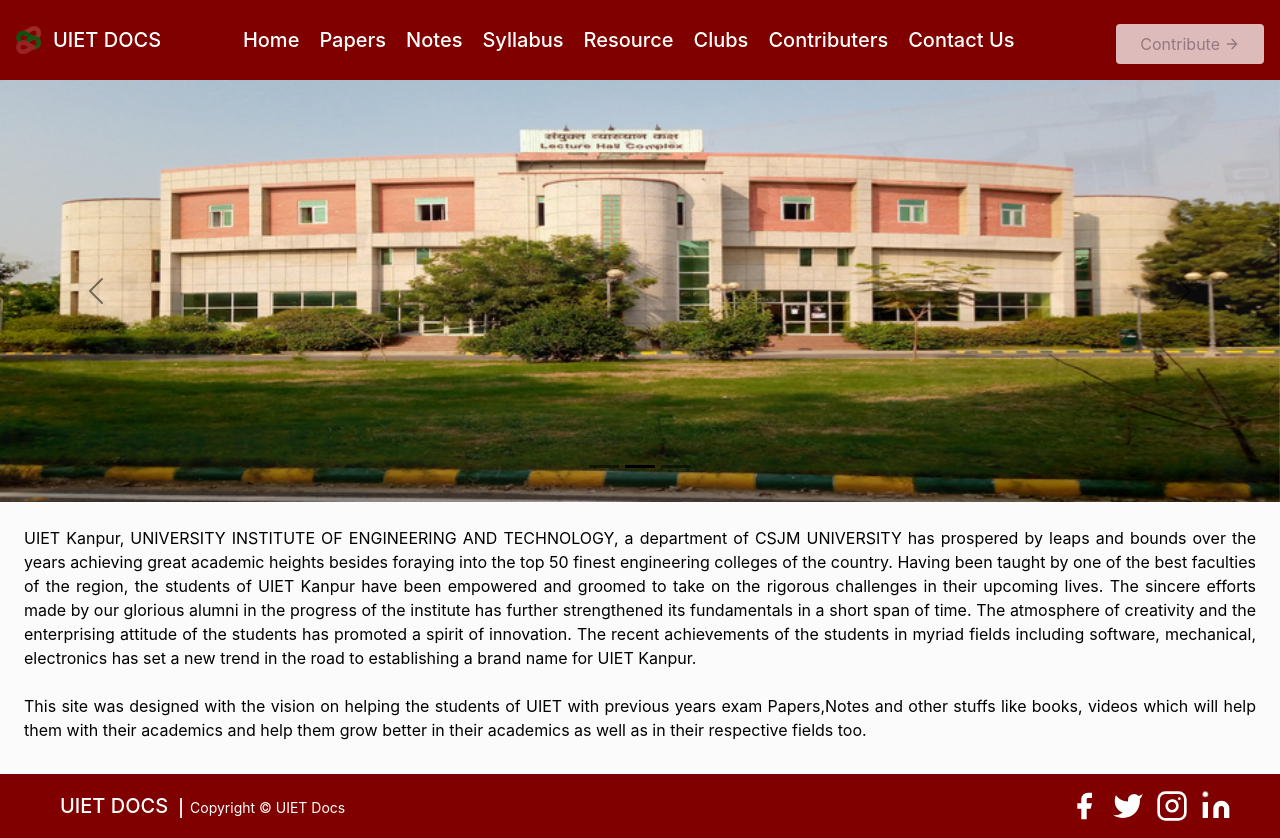
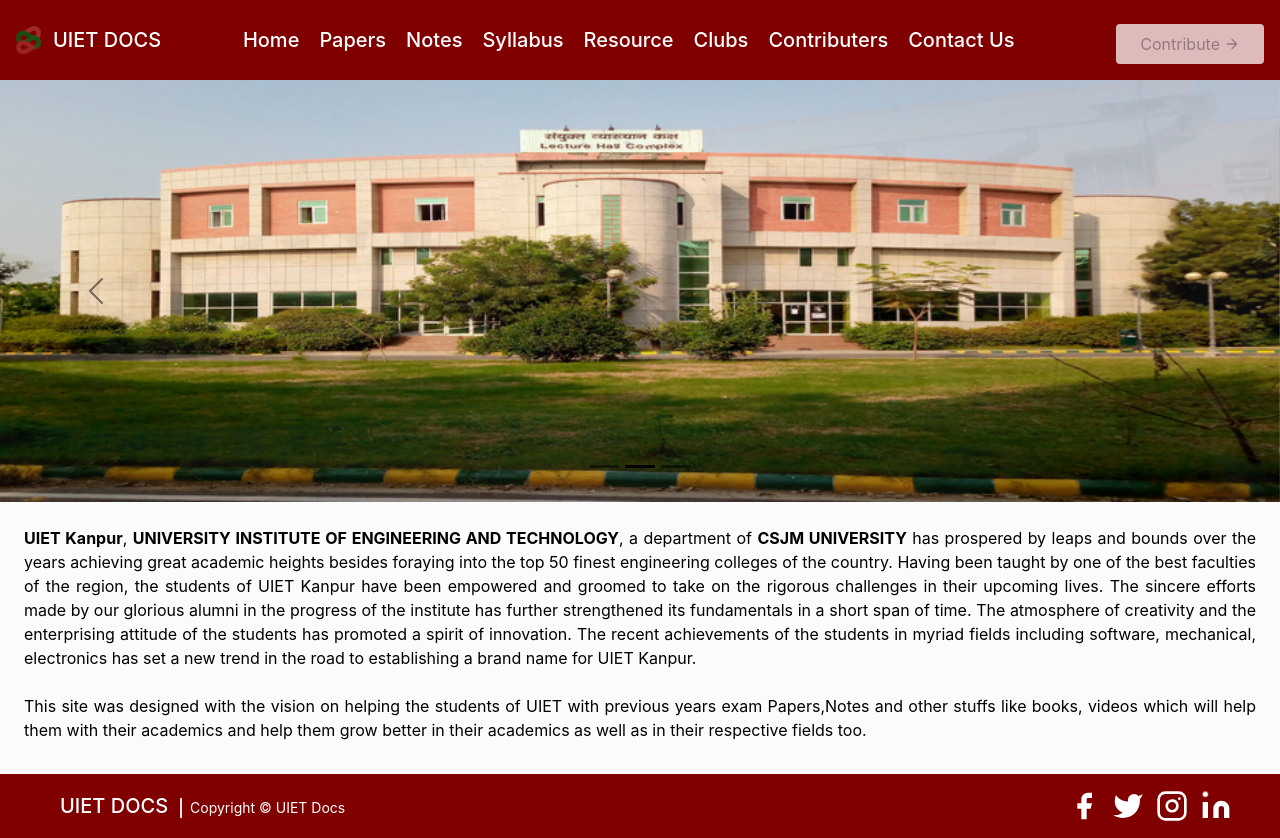
Before and after one commit to ivibhu05/uiet-docs-react, a React (Create React App) app: page /home in a window 1280 px wide. Built offline with nearby package versions, Linux system fonts and the light colour scheme.

Commit message:
desc updates

```diff
--- a/src/components/home/index.js
+++ b/src/components/home/index.js
@@ -80,8 +80,8 @@
           class=" rounded pb-8 container mx-auto flex justify-center items-center px-4 md:px-0 py-15"
         >
           <p class="mt-4 text-black dark:text-white text-justify">
-            UIET Kanpur, UNIVERSITY INSTITUTE OF ENGINEERING AND TECHNOLOGY, a
-            department of CSJM UNIVERSITY has prospered by leaps and bounds over
+            <strong>UIET Kanpur</strong>, <b>UNIVERSITY INSTITUTE OF ENGINEERING AND TECHNOLOGY</b>, a
+            department of <b>CSJM UNIVERSITY</b> has prospered by leaps and bounds over
             the years achieving great academic heights besides foraying into the
             top 50 finest engineering colleges of the country. Having been
             taught by one of the best faculties of the region, the students of
```
